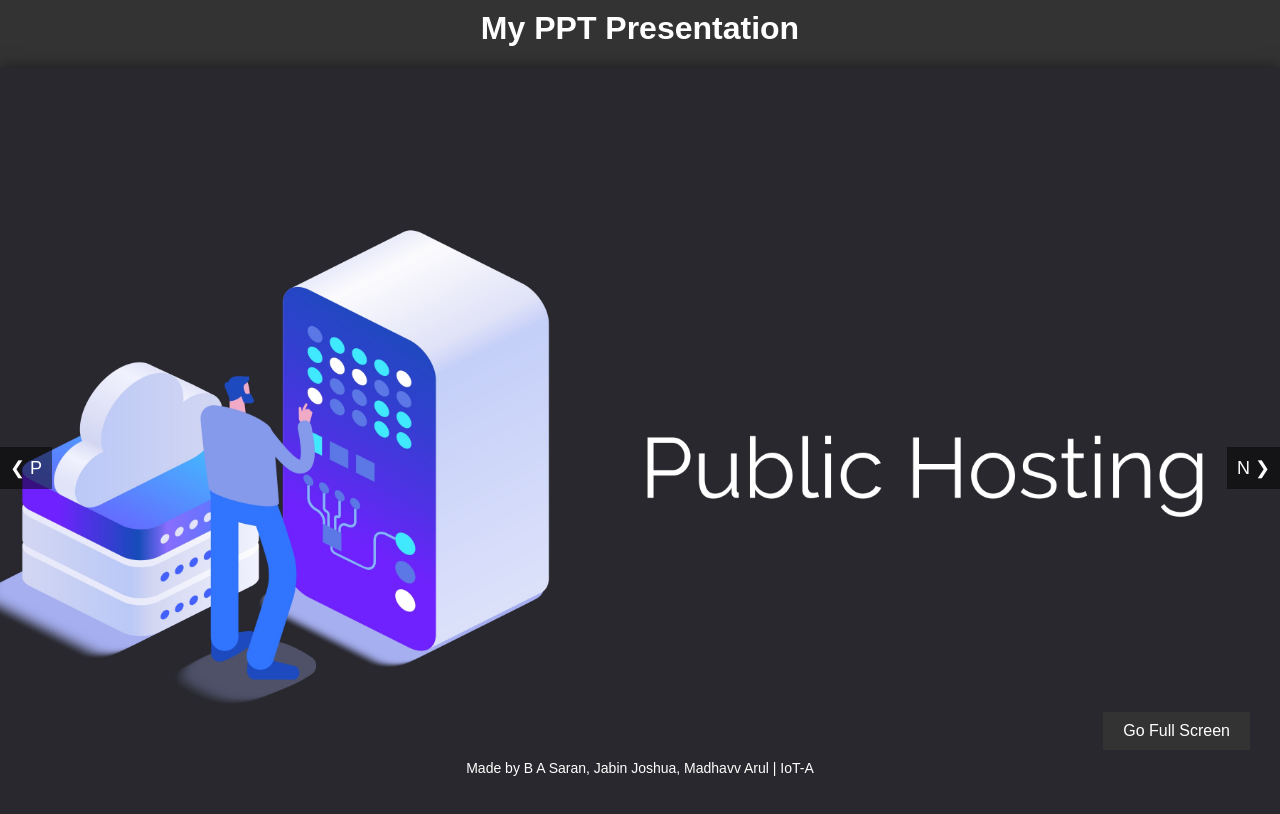
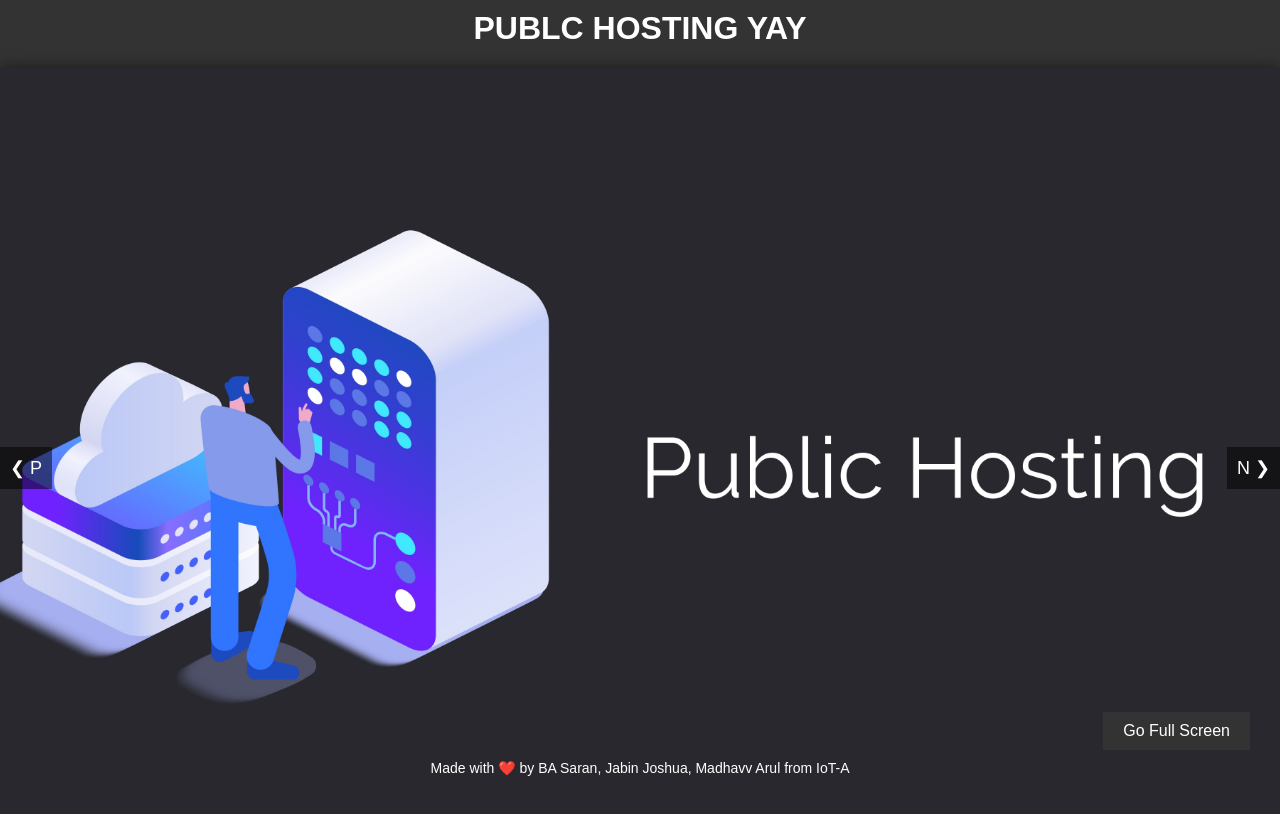
Before and after one commit to Art3mis17/Rizzless.github.io, a plain HTML site: page index.html in a window 1280 px wide. Drawn offline with Linux system fonts and the light colour scheme.

Commit message:
Update index.html

```diff
--- a/index.html
+++ b/index.html
@@ -3,7 +3,7 @@
 <head>
     <meta charset="UTF-8">
     <meta name="viewport" content="width=device-width, initial-scale=1.0">
-    <title>PowerPoint Presentation</title>
+    <title>Pub Hoe</title>
     <style>
         body {
             font-family: Arial, sans-serif;
@@ -82,7 +82,7 @@
 <body>
 
 <header>
-    <h1 style="text-align:center; margin-top: 10px;">My PPT Presentation</h1>
+    <h1 style="text-align:center; margin-top: 10px;">PUBLC HOSTING YAY</h1>
 </header>
 
 <div class="container" id="presentationContainer">
@@ -109,7 +109,7 @@
 <button id="fullscreenBtn" onclick="toggleFullscreen()">Go Full Screen</button>
 
 <footer>
-    <p>Made by B A Saran, Jabin Joshua, Madhavv Arul | IoT-A</p>
+    <p>Made with ❤️ by BA Saran, Jabin Joshua, Madhavv Arul from IoT-A</p>
 </footer>
 
 <script>
```
